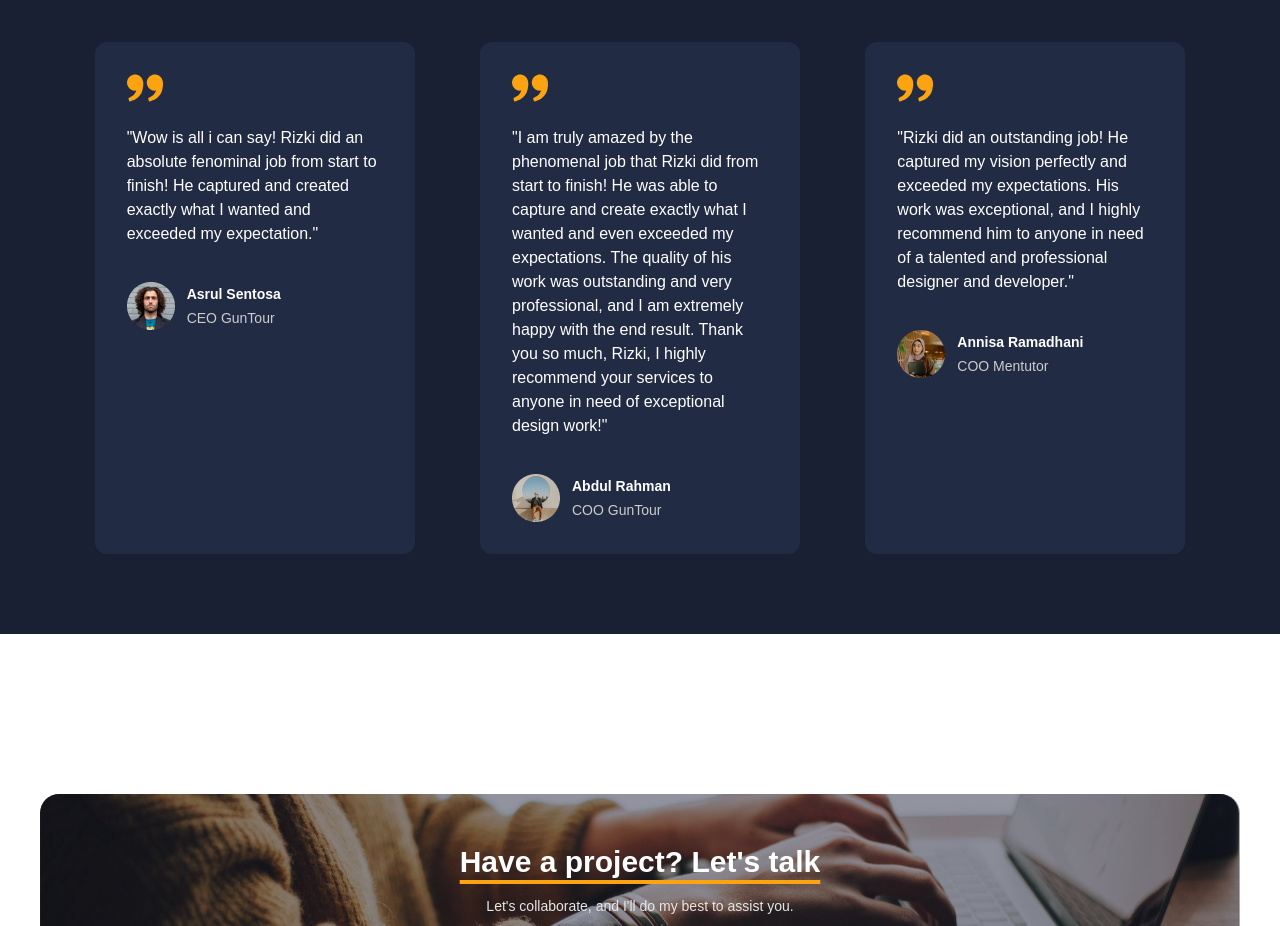
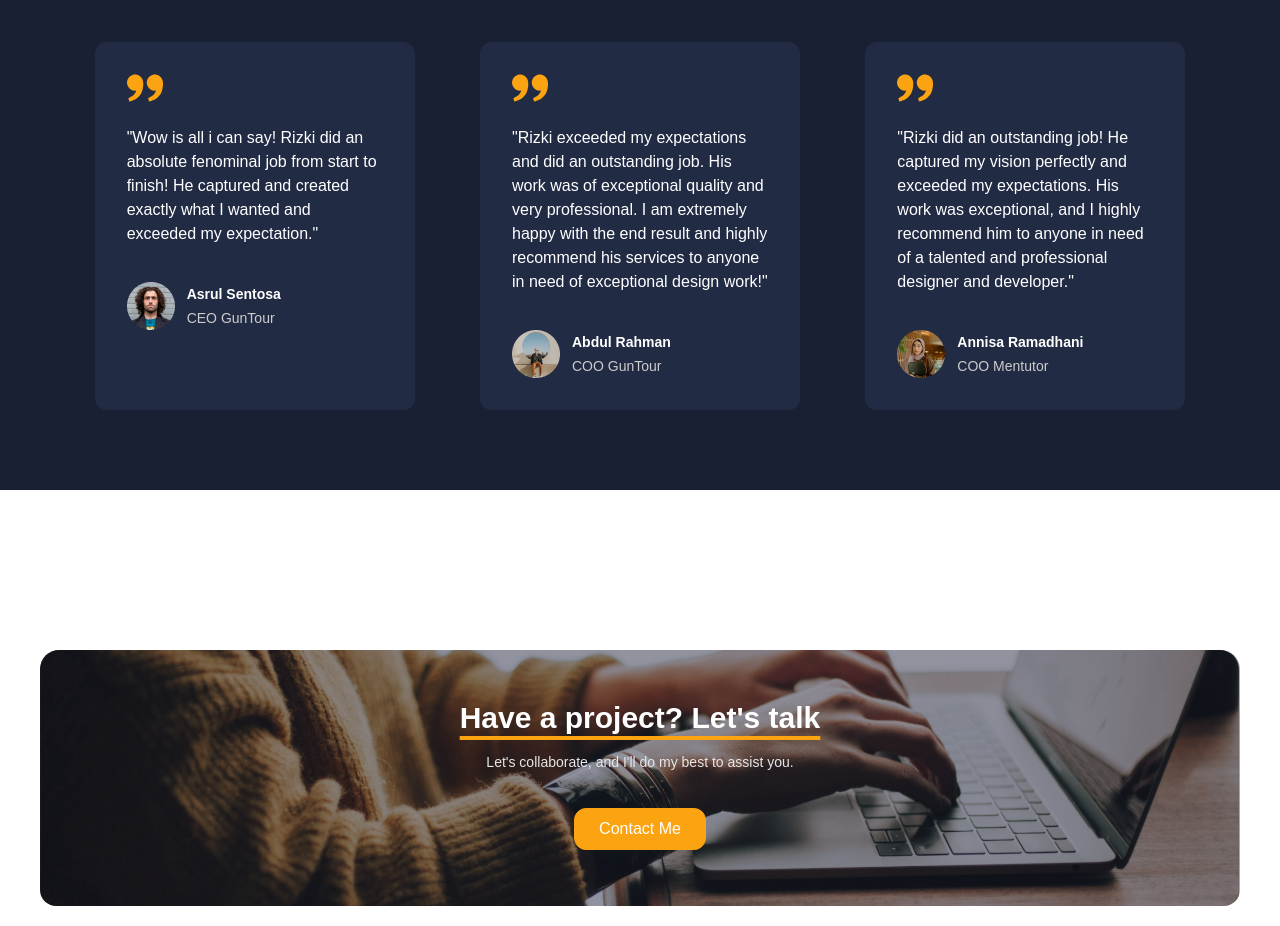
Before and after one commit to RizuMong/personal-website, a React (Vite) app: page / in a window 1280 px wide. Shown: the part 2260-3186 px from the top of the page. Built offline with nearby package versions, Linux system fonts and the light colour scheme.

Commit message:
update testimonial

```diff
--- a/src/assets/data/testimonial.js
+++ b/src/assets/data/testimonial.js
@@ -16,7 +16,7 @@ export const testimonial = [
     name: "Abdul Rahman",
     position: "COO GunTour",
     content:
-      "I am truly amazed by the phenomenal job that Rizki did from start to finish! He was able to capture and create exactly what I wanted and even exceeded my expectations. The quality of his work was outstanding and very professional, and I am extremely happy with the end result. Thank you so much, Rizki, I highly recommend your services to anyone in need of exceptional design work!",
+      "Rizki exceeded my expectations and did an outstanding job. His work was of exceptional quality and very professional. I am extremely happy with the end result and highly recommend his services to anyone in need of exceptional design work!",
     img: img_testi_2,
   },
   {
```
